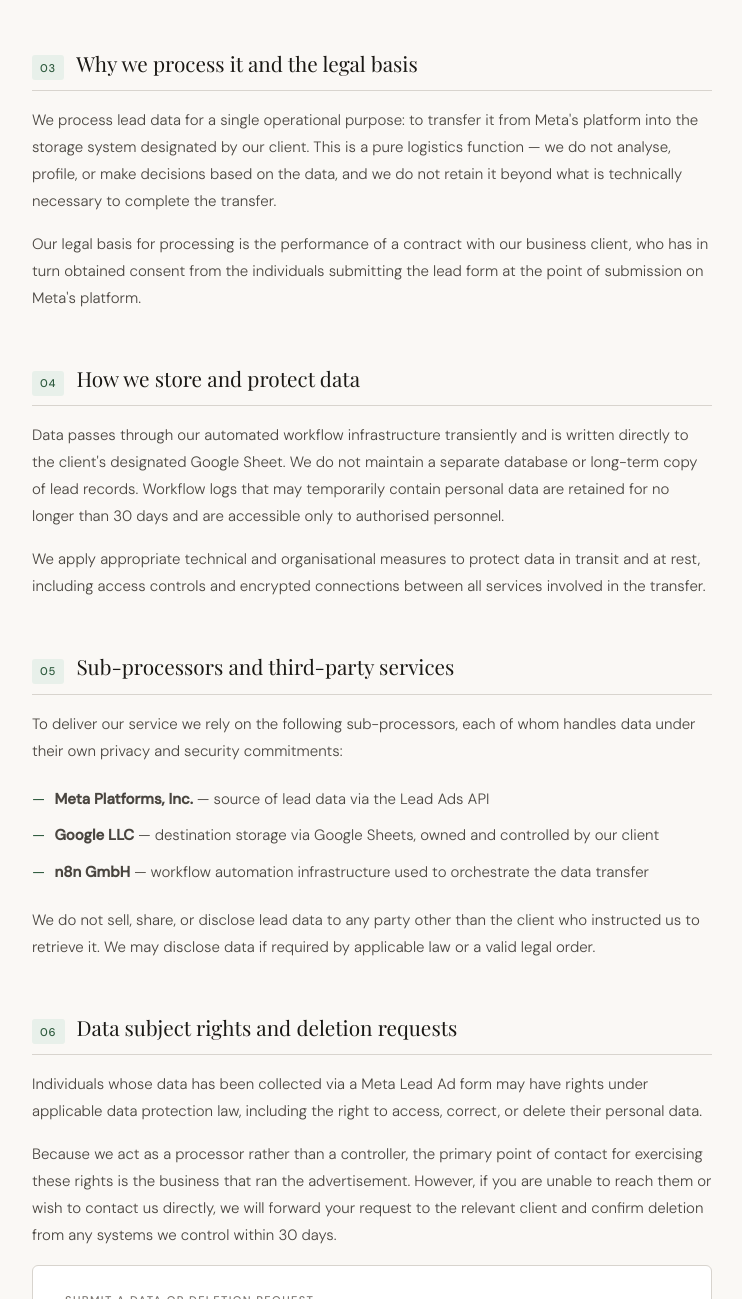
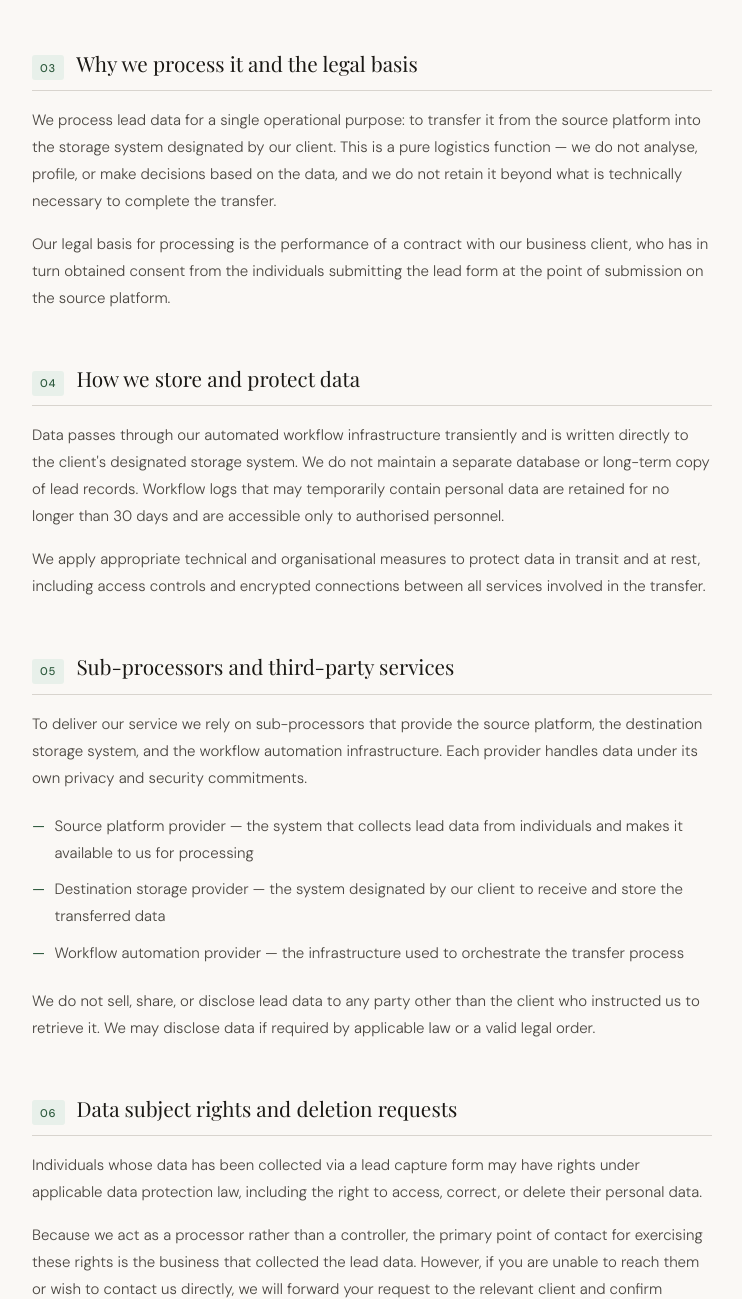
Before and after one commit to niedziolka-andrzej/niedziolka-andrzej, a plain HTML site: page index.html in a window 1280 px wide. Shown: the part 1501-2800 px from the top of the page, without its empty margins (268-1010 px from the left). Drawn offline with nearby package versions, Linux system fonts and the light colour scheme.

Commit message:
Refine language in privacy policy to generalize data source and storage references

```diff
--- a/index.html
+++ b/index.html
@@ -285,9 +285,9 @@
         <p>
           <strong>Andrzej Niedziółka ANSOFT</strong> ("we", "us", or "our") is a
           marketing automation and data integration service provider. We build
-          and operate automated workflows that retrieve lead data from Meta's
-          Lead Ads platform on behalf of our business clients, and deliver that
-          data to client-owned storage systems such as Google Sheets.
+          and operate automated workflows that retrieve lead data from a source
+          platform on behalf of our business clients, and deliver that data to
+          client-controlled storage systems.
         </p>
         <p>
           In this context we act as a <strong>data processor</strong> — we
@@ -302,8 +302,8 @@
         <h2><span class="section-num">02</span> What information we process</h2>
         <p>
           In the course of providing our services, we process personal data that
-          individuals have submitted to our clients via Meta Lead Ad forms. This
-          data is provided to us by Meta's Lead Ads API and typically includes:
+          individuals have submitted to our clients via lead capture forms. This
+          data is provided to us by the source platform and typically includes:
         </p>
         <ul>
           <li>Full name</li>
@@ -328,16 +328,16 @@
         </h2>
         <p>
           We process lead data for a single operational purpose: to transfer it
-          from Meta's platform into the storage system designated by our client.
-          This is a pure logistics function — we do not analyse, profile, or
-          make decisions based on the data, and we do not retain it beyond what
-          is technically necessary to complete the transfer.
+          from the source platform into the storage system designated by our
+          client. This is a pure logistics function — we do not analyse,
+          profile, or make decisions based on the data, and we do not retain it
+          beyond what is technically necessary to complete the transfer.
         </p>
         <p>
           Our legal basis for processing is the performance of a contract with
           our business client, who has in turn obtained consent from the
-          individuals submitting the lead form at the point of submission on
-          Meta's platform.
+          individuals submitting the lead form at the point of submission on the
+          source platform.
         </p>
       </section>
 
@@ -347,8 +347,8 @@
         </h2>
         <p>
           Data passes through our automated workflow infrastructure transiently
-          and is written directly to the client's designated Google Sheet. We do
-          not maintain a separate database or long-term copy of lead records.
+          and is written directly to the client's designated storage system. We
+          do not maintain a separate database or long-term copy of lead records.
           Workflow logs that may temporarily contain personal data are retained
           for no longer than 30 days and are accessible only to authorised
           personnel.
@@ -366,21 +366,23 @@
           services
         </h2>
         <p>
-          To deliver our service we rely on the following sub-processors, each
-          of whom handles data under their own privacy and security commitments:
+          To deliver our service we rely on sub-processors that provide the
+          source platform, the destination storage system, and the workflow
+          automation infrastructure. Each provider handles data under its own
+          privacy and security commitments.
         </p>
         <ul>
           <li>
-            <strong>Meta Platforms, Inc.</strong> — source of lead data via the
-            Lead Ads API
+            Source platform provider — the system that collects lead data from
+            individuals and makes it available to us for processing
           </li>
           <li>
-            <strong>Google LLC</strong> — destination storage via Google Sheets,
-            owned and controlled by our client
+            Destination storage provider — the system designated by our client
+            to receive and store the transferred data
           </li>
           <li>
-            <strong>n8n GmbH</strong> — workflow automation infrastructure used
-            to orchestrate the data transfer
+            Workflow automation provider — the infrastructure used to
+            orchestrate the transfer process
           </li>
         </ul>
         <p>
@@ -396,17 +398,17 @@
           requests
         </h2>
         <p>
-          Individuals whose data has been collected via a Meta Lead Ad form may
+          Individuals whose data has been collected via a lead capture form may
           have rights under applicable data protection law, including the right
           to access, correct, or delete their personal data.
         </p>
         <p>
           Because we act as a processor rather than a controller, the primary
-          point of contact for exercising these rights is the business that ran
-          the advertisement. However, if you are unable to reach them or wish to
-          contact us directly, we will forward your request to the relevant
-          client and confirm deletion from any systems we control within 30
-          days.
+          point of contact for exercising these rights is the business that
+          collected the lead data. However, if you are unable to reach them or
+          wish to contact us directly, we will forward your request to the
+          relevant client and confirm deletion from any systems we control
+          within 30 days.
         </p>
         <div class="contact-block">
           <div class="contact-label">Submit a data or deletion request</div>
```
